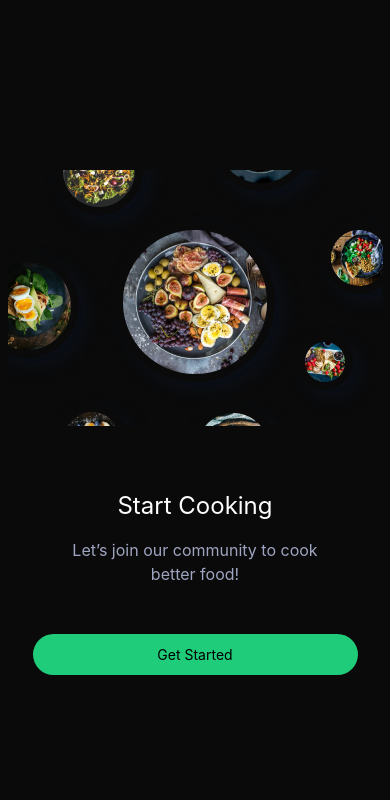
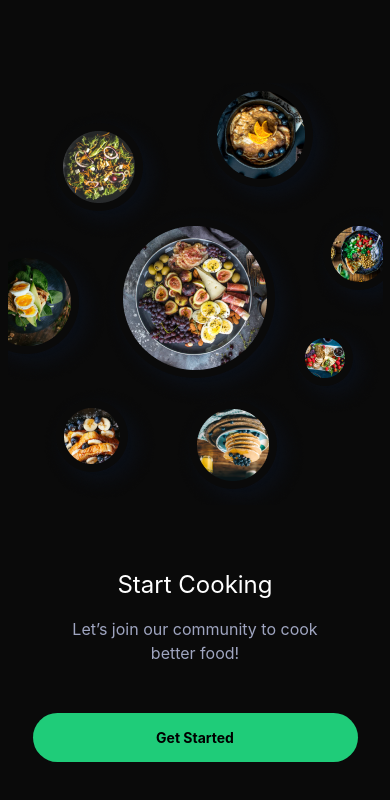
Before and after one commit to emircan-sahin/tarifine.com.tr, a React Native app: screen / in a window 390 px wide. Shown: the top 800 px of the page. Built offline with nearby package versions, Linux system fonts and the light colour scheme.

Commit message:
Changed image size and button size

```diff
--- a/App.js
+++ b/App.js
@@ -4,12 +4,12 @@ import { Image, StyleSheet, Text, TouchableOpacity, View } from 'react-native';
 const App = () => {
   return (
     <View className='flex-1 items-center justify-center bg-[#0A0A0A] py-24'>
-      <Image source={require('./assets/images/Onboarding.png')} className='h-64 aspect-square' />
+      <Image source={require('./assets/images/Onboarding.png')} className='h-[50vh] aspect-square' />
       <Text className='text-white text-2xl mt-16'>Start Cooking</Text>
       <Text className='text-[#9FA5C0] text-base w-8/12 text-center mt-4'>Let’s join our community to cook better food!</Text>
 
-      <TouchableOpacity className='w-10/12 mx-auto py-3 bg-[#1FCC79] mt-12 rounded-full'>
-        <Text className='text-center'>Get Started</Text>
+      <TouchableOpacity className='w-10/12 mx-auto py-4 bg-[#1FCC79] mt-12 rounded-full'>
+        <Text className='text-center font-bold'>Get Started</Text>
       </TouchableOpacity>
     </View>
 
```
